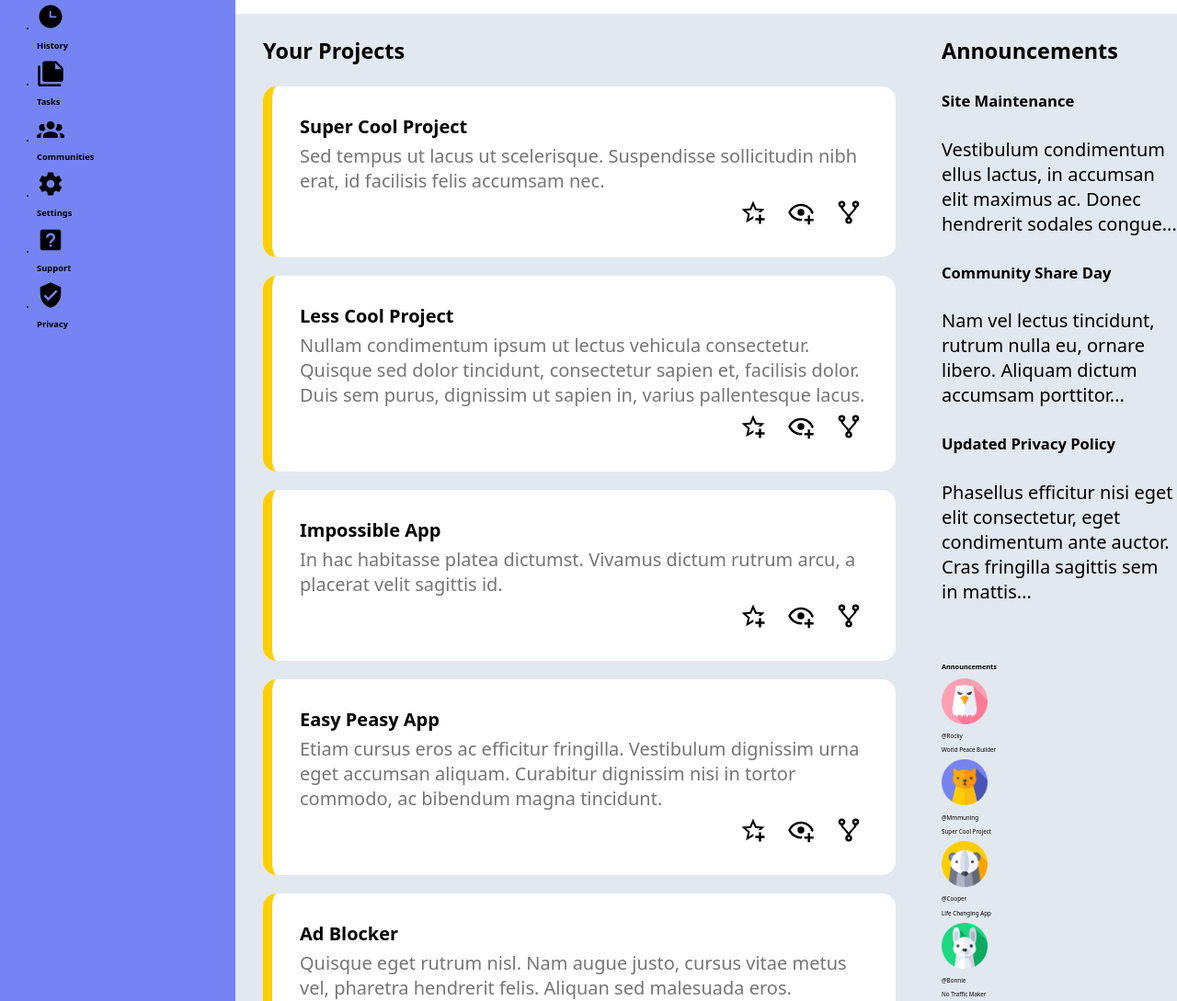
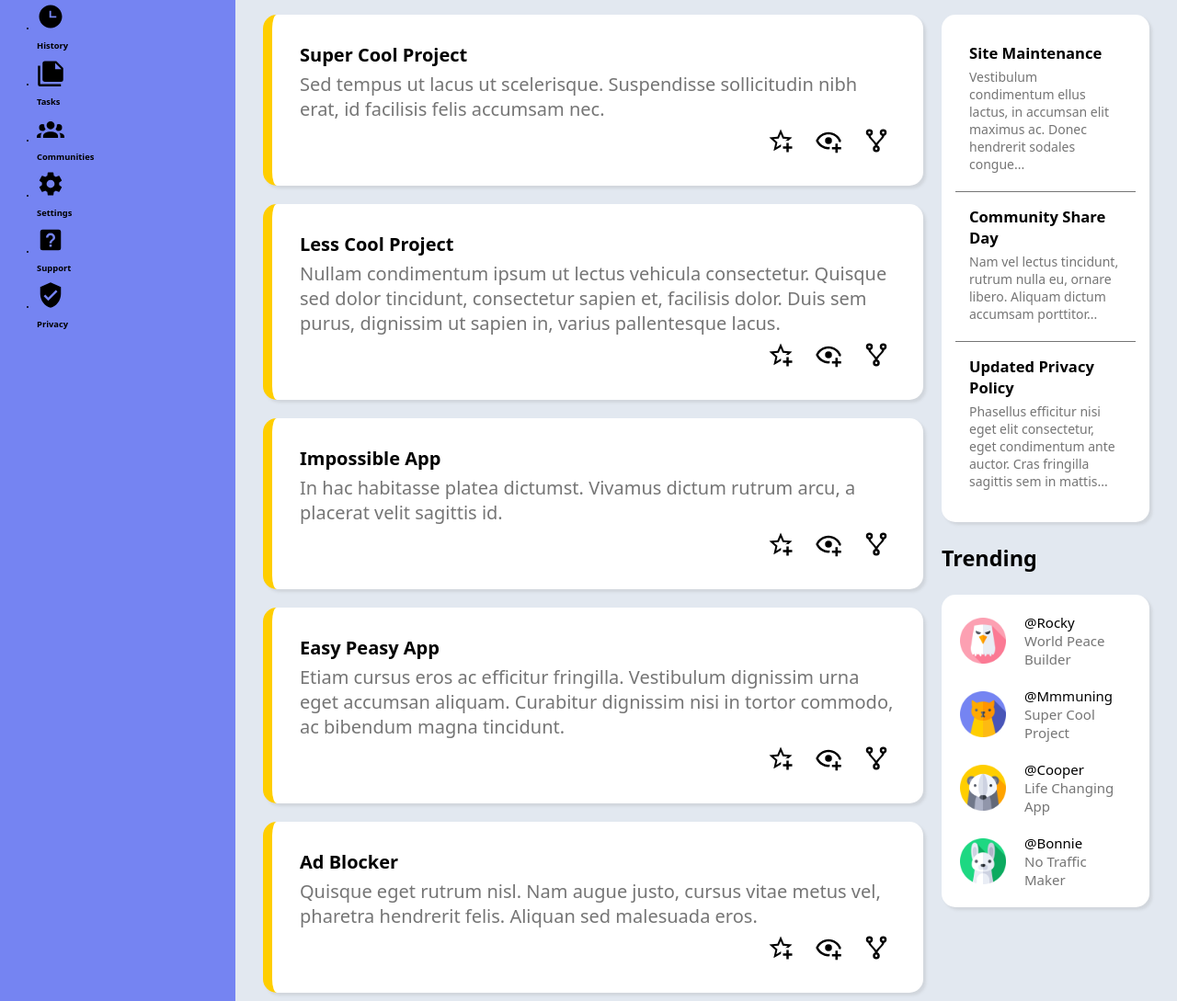
Before and after one commit to mmmuning/odin-admin-dashboard, a plain HTML site: page index.html in a window 1280 px wide. Shown: the part 264-1353 px from the top of the page at 92% size. Drawn offline with Linux system fonts and the light colour scheme.

Commit message:
style: layout responside aside section

```diff
--- a/index.html
+++ b/index.html
@@ -353,7 +353,7 @@
           </div>
 
           <div class="trending">
-            <h3>Announcements</h3>
+            <h3>Trending</h3>
             <div>
               <div class="user-card">
                 <img src="assets/img/eagle.png" width="50px" height="50px" />
--- a/style.css
+++ b/style.css
@@ -3,7 +3,7 @@
     --secondary-color: #ffce00;
     --bg-color: #e2e8f0;
     --card-color: #ffffff;
-    --subtext-color: #757575;
+    --grey-color: #757575;
 }
 
 @font-face {
@@ -16,14 +16,23 @@ html {
     font-family: system-ui, Roboto, "Segoe UI", Helvetica, Arial, sans-serif, "Apple Color Emoji", "Segoe UI Emoji", "Segoe UI Symbol";
     font-size: 62.5%;
     background-color: var(--bg-color);
-    min-height: 100vh;
+    height: 100%;
     margin: 0;
 }
 
+button {
+    cursor: pointer;
+}
+
+button:hover {
+    opacity: 0.5;
+}
+
 .container {
+    height: 100vh;
     display: grid;
     grid-template-columns: 1fr 4fr;
-    grid-template-rows: 1fr 5fr;
+    grid-template-rows: 1fr 4fr;
 }
 
 header {
@@ -34,6 +43,7 @@ header {
     grid-template-columns: auto-fit;
     grid-template-rows: 1fr 2fr;
     padding: 0 3rem;
+    box-shadow: 3px 3px 3px rgba(128, 128, 128, 0.178);
 }
 
 header > div:first-child {
@@ -120,7 +130,7 @@ header > div:last-child {
 
 .content {
     font-size: 2rem;
-    padding: 0 3rem;
+    padding: 0 0 3rem 3rem;
 }
 
 .cards-container {
@@ -130,11 +140,11 @@ header > div:last-child {
 
 .project-card {
     background-color: var(--card-color);
+    box-shadow: 3px 3px 3px rgba(128, 128, 128, 0.178);
     padding: 3rem;
     margin: 0 2rem 2rem 0;
     border-radius: 1.5rem;
     border-left: 1rem solid var(--secondary-color);
-
     display: flex;
     flex-direction: column;
     justify-content: space-between;
@@ -152,24 +162,80 @@ header > div:last-child {
 }
 
 .project-card > div > p {
-    color: var(--subtext-color)
+    color: var(--grey-color)
 }
 
 .project-card > div > button {
     border: none;
     background-color: transparent;
-    cursor: pointer;
-}
-
-.project-card > div > button:hover {
-    opacity: 0.5;
 }
 
 aside {
-    display: grid;
-    grid-template-rows: repeat(2, 1fr);
+    display: flex;
+    flex-direction: column;
 }
 
 .announcements {
     font-size: 2rem;
 }
+
+.announcements > div {
+    background-color: var(--card-color);
+    box-shadow: 3px 3px 3px rgba(128, 128, 128, 0.178);
+    margin-right: 3rem;
+    border-radius: 1.5rem;
+}
+
+.announcements div {
+    border-bottom: 1px solid var(--grey-color);
+    padding: 1.5rem;
+}
+
+.announcements div:last-child {
+    border: none;
+}
+
+.announcements h5,
+.announcements p {
+    margin: 0 0 0.5rem 0;
+}
+
+.announcements p {
+    font-size: 1.4rem;
+    color: var(--grey-color);
+}
+
+.trending {
+    font-size: 2rem;
+}
+
+.trending > div {
+    background-color: var(--card-color);
+    box-shadow: 3px 3px 3px rgba(128, 128, 128, 0.178);
+    margin-right: 3rem;
+    border-radius: 1.5rem;
+    display: flex;
+    flex-direction: column;
+    gap: 2rem;
+    padding: 2rem;
+}
+
+.user-card {
+    display: flex;
+    gap: 2rem;
+    font-size: 1.5rem;
+    justify-content: left;
+    align-items: center;
+}
+
+.user-card div p {
+    margin: 0;
+}
+
+.user-card div p:first-child{
+    font-weight: 500;
+}
+
+.user-card div p:last-child{
+    color: var(--grey-color);
+}
```
